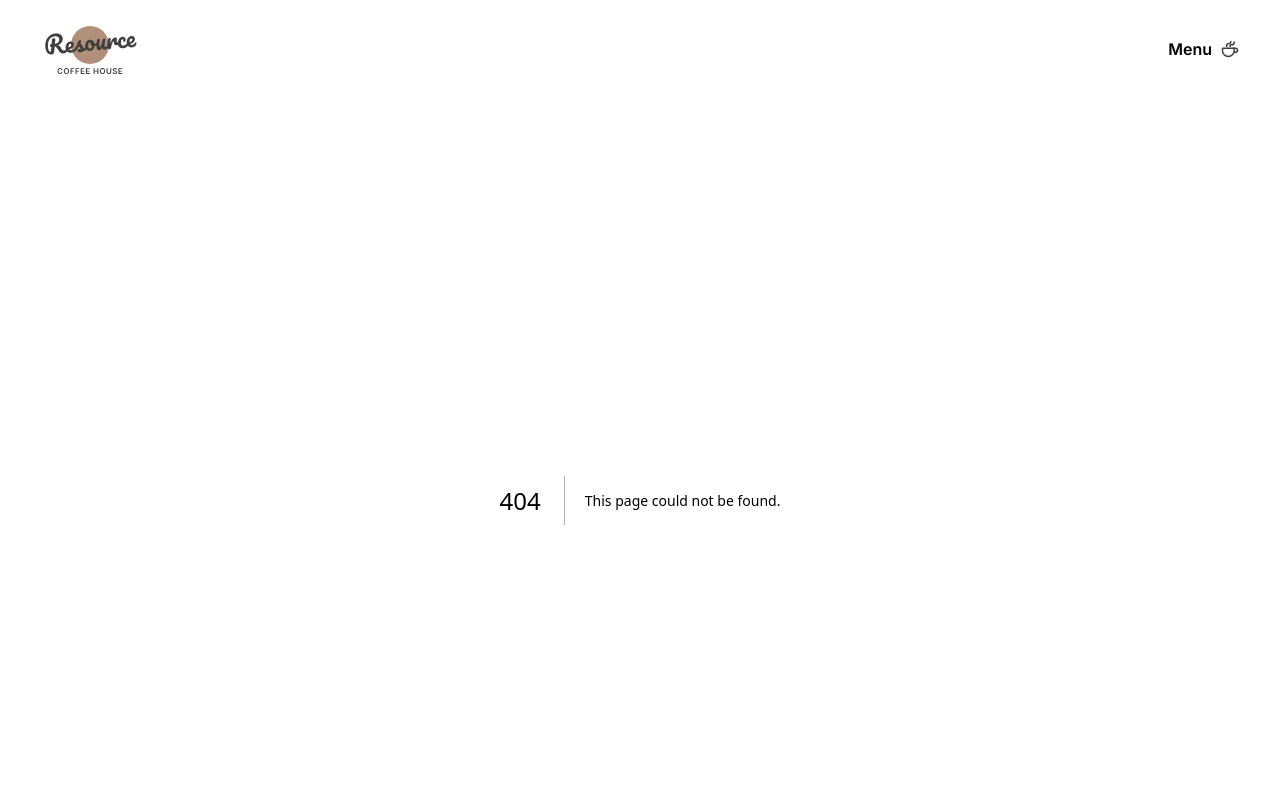
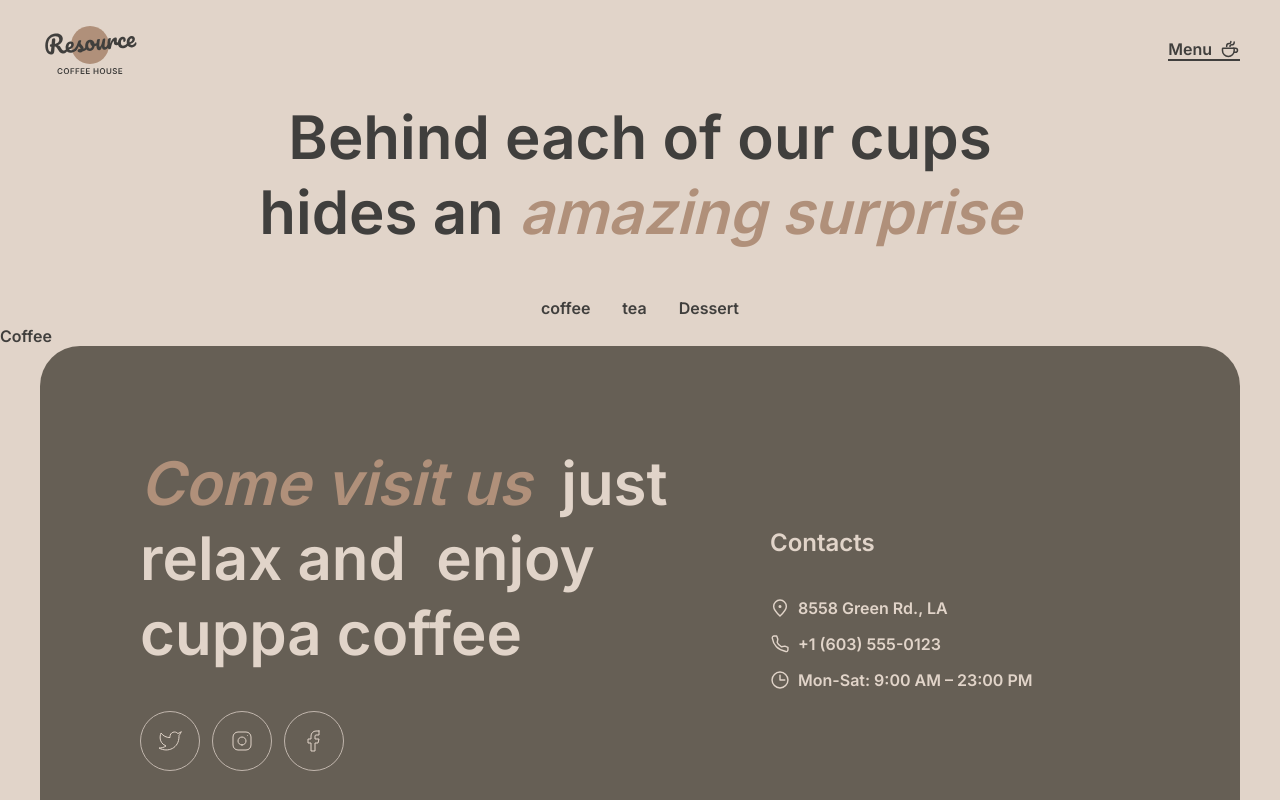
Before and after one commit to OksanaZhuravel/coffee, a Next.js app: page /menu/coffee in a window 1280 px wide. Before the commit this address had no page. Built offline with nearby package versions, Linux system fonts and the light colour scheme.

Commit message:
Add page Menu

```diff
--- a/src/app/components/header/navBarAll/NavBar.tsx
+++ b/src/app/components/header/navBarAll/NavBar.tsx
@@ -12,12 +12,12 @@ export default function NavBar({ setIsMenuOpen }: NavBarProps) {
 	return (
 		<nav className={`${styles.navbar}`}>
 			<Link
-				href={'/menu'}
+				href={'/menu/coffee'}
 				onClick={() => {
 					setIsMenuOpen(false)
 				}}
 				className={clsx(styles.btn, {
-					[styles.active]: path === '/menu',
+					[styles.active]: path === '/menu/coffee',
 				})}
 			>
 				<span className='text-burger'>Menu</span>
--- a/src/app/components/header/navBarHome/NavBarHome.tsx
+++ b/src/app/components/header/navBarHome/NavBarHome.tsx
@@ -55,9 +55,9 @@ export default function NavBarHome({ setIsMenuOpen }: NavBarProps) {
 				))}
 			</ul>
 			<Link
-				href={'/menu'}
+				href={'/menu/coffee'}
 				className={clsx(styles.btn, {
-					[styles.active]: path === '/menu',
+					[styles.active]: path === '/menu/coffee',
 				})}
 			>
 				<span className='text-burger'>Menu</span>
--- a/src/app/components/home/promo/Promo.tsx
+++ b/src/app/components/home/promo/Promo.tsx
@@ -28,7 +28,7 @@ export default function Promo() {
 						those seeking a warm and inviting space to enjoy their favorite
 						beverage.
 					</p>
-					<Link className={styles.button} href={'/menu'}>
+					<Link className={styles.button} href={'/menu/coffee'}>
 						<span className='text-link'>Menu</span>
 						<Image
 							className={styles.svg}
--- a/src/app/layout.tsx
+++ b/src/app/layout.tsx
@@ -1,8 +1,9 @@
 import Footer from '@/components/footer/Footer'
 import Header from '@/components/header/Header'
 import { inter } from '@/fonts'
-import '@/globals.scss'
 import type { Metadata } from 'next'
+import './styles/globals.scss'
+
 export const metadata: Metadata = {
 	title: 'Coffee House',
 	description: 'Enjoy premium coffee at our charming cafe',
@@ -18,7 +19,7 @@ export default function RootLayout({
 			<body>
 				<div className='wrapper'>
 					<Header />
-					{children}
+					<main>{children}</main>
 					<Footer />
 				</div>
 			</body>
--- /dev/null
+++ b/src/app/menu/coffee/page.tsx
@@ -0,0 +1,3 @@
+export default function Coffeepage() {
+	return <div>Coffee</div>
+}
--- /dev/null
+++ b/src/app/menu/layout.module.scss
@@ -0,0 +1,26 @@
+// .menuPage {
+// }
+.container {
+	display: grid;
+	gap: 40px;
+	justify-items: center;
+	align-items: center;
+}
+.title {
+	text-align: center;
+	max-width: 800px;
+}
+.accent {
+	color: var(--text-accent);
+}
+.list {
+	display: flex;
+	gap: 16px;
+}
+// .item {
+// }
+
+.button {
+	display: flex;
+	padding: 8px;
+}
--- /dev/null
+++ b/src/app/menu/layout.tsx
@@ -0,0 +1,45 @@
+import type { Metadata } from 'next'
+import Link from 'next/link'
+import styles from './layout.module.scss'
+
+export const metadata: Metadata = {
+	title: 'Coffee House | Menu',
+	description: 'Enjoy premium coffee at our charming cafe',
+}
+
+export default function Layout({
+	children,
+}: Readonly<{
+	children: React.ReactNode
+}>) {
+	return (
+		<section className={styles.menuPage}>
+			<div className={styles.container}>
+				<h1 className={`${styles.title} title`}>
+					Behind each of our cups hides an
+					<span className={`${styles.accent} accent`}>
+						&nbsp;amazing surprise
+					</span>
+				</h1>
+				<ul className={styles.list}>
+					<li className={styles.item}>
+						<Link className={styles.button} href={'/menu/coffee'}>
+							<span className='text-link'>coffee</span>
+						</Link>
+					</li>
+					<li>
+						<Link className={styles.button} href={'/menu/tea'}>
+							<span className='text-link'>tea</span>
+						</Link>
+					</li>
+					<li>
+						<Link className={styles.button} href={'/menu/dessert'}>
+							<span className='text-link'>Dessert</span>
+						</Link>
+					</li>
+				</ul>
+			</div>
+			{children}
+		</section>
+	)
+}
--- a/src/app/page.tsx
+++ b/src/app/page.tsx
@@ -2,15 +2,15 @@ import About from '@/components/home/about/About'
 import Favorite from '@/components/home/favorite/Favorite'
 import Mobile from '@/components/home/mobile/Mobile'
 import Promo from '@/components/home/promo/Promo'
-import styles from './page.module.scss'
+
 
 export default function Home() {
 	return (
-		<main className={styles.main}>
+		<>
 			<Promo />
 			<Favorite />
 			<About />
 			<Mobile />
-		</main>
+		</>
 	)
 }
--- a/src/app/globals.scss
+++ b/src/app/styles/globals.scss
@@ -1,12 +1,11 @@
-@import './styles/root';
-@import './styles/variables';
-@import './styles/null';
+@import './root';
+@import './variables';
+@import './null';
 
-// @media (prefers-color-scheme: dark) {
-// 	html {
-// 		color-scheme: dark;
-// 	}
-// }
+body {
+	color: var(--text-dark);
+	background-color: var(--text-light);
+}
 
 .wrapper {
 	min-height: 100%;
--- a/src/app/styles/null.scss
+++ b/src/app/styles/null.scss
@@ -15,10 +15,7 @@ body {
 	height: 100%;
 	min-width: var(--min-width);
 }
-body {
-	color: var(--text-dark);
-	background-color: var(--text-light);
-}
+
 
 input,
 button,
```
Also changed, not shown: src/app/page.module.scss (deleted).
